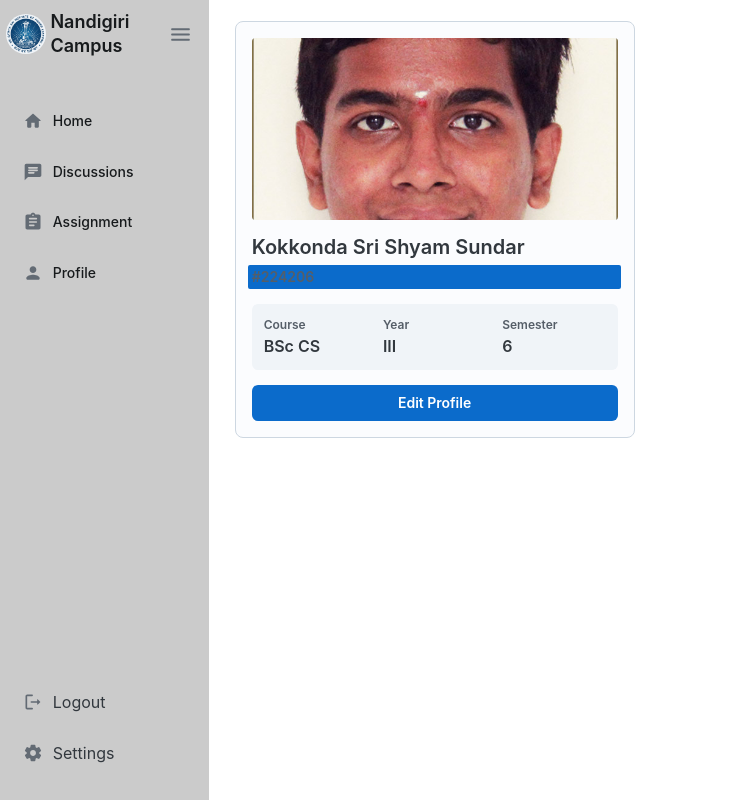
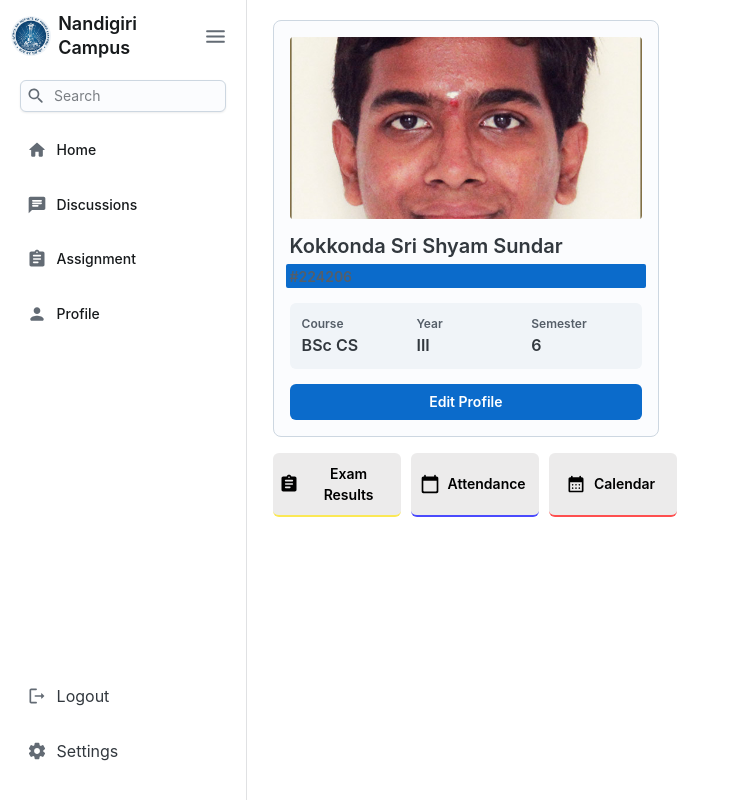
Before and after one commit to sairaj2059/College-Management-System, a React (Create React App) app in the folder frontend/: page /test in a window 1280 px wide. Shown: the whole page, without its empty margins (0-734 px from the left). Built offline with nearby package versions, Linux system fonts and the light colour scheme.

Commit message:
Added Routing of Users

```diff
--- a/frontend/src/App.js
+++ b/frontend/src/App.js
@@ -20,17 +20,17 @@ function App() {
 
       {/* Admin Ony Pages */}
       <Route element={<ProtectedRoute roleRequired={"ADMIN"} />}>
-        <Route path="/admin" element={<AdminDasboard />} />
+        <Route path="/admin/*" element={<AdminDasboard />} />
       </Route>
 
       {/* Student Ony Pages */}
       <Route element={<ProtectedRoute roleRequired={"STUDENT"} />}>
-        <Route path="/student" element={<StudentDashboard />} />
+        <Route path="/student/*" element={<StudentDashboard />} />
       </Route>
 
       {/* Teacher Ony Pages */}
       <Route element={<ProtectedRoute roleRequired={"TEACHER"} />}>
-        <Route path="/teacher" element={<TeacherDashboard />} />
+        <Route path="/teacher/*" element={<TeacherDashboard />} />
       </Route>
 
         <Route path="/reset" element={<ResetPasswordComponent/>}/>
--- a/frontend/src/components/ProtectedRoute.jsx
+++ b/frontend/src/components/ProtectedRoute.jsx
@@ -2,7 +2,6 @@ import { Navigate, Outlet } from "react-router-dom";
 import UserService from "../services/UserService";
 
 function ProtectedRoute({ roleRequired = null }) {
-  console.log("Sairam");
   if (!UserService.isAuthenticated()) {
     return <Navigate to={"/login"}/>;
   }
--- a/frontend/src/components/SignInPageComponent.jsx
+++ b/frontend/src/components/SignInPageComponent.jsx
@@ -173,10 +173,19 @@ export default function SignInPageComponent() {
       if (userData.success) {
         localStorage.setItem('token', userData.token);
         localStorage.setItem('role', userData.role);
-        ProtectedRoute(localStorage.getItem("role"));
+        if (userData.role === "ADMIN") {
+          navigate("/admin");
+        }else if (userData.role === "TEACHER") {
+          navigate("/teacher");
+        }else if(userData.role === "STUDENT"){
+          navigate("/student");
+        }else{
+          alert("Invalid Login Credentials");
+        }
       }
     } catch (error) {
-
+      console.error("Login failed", error);
+      alert("Something went wrong!");
     }
   };
 
--- a/frontend/src/pages/StudentDashboard.jsx
+++ b/frontend/src/pages/StudentDashboard.jsx
@@ -1,7 +1,6 @@
 import React from "react";
 import AspectRatio from "@mui/joy/AspectRatio";
 import Box from "@mui/joy/Box";
-import Button from "@mui/joy/Button";
 import Card from "@mui/joy/Card";
 import CardContent from "@mui/joy/CardContent";
 import Typography from "@mui/joy/Typography";
@@ -21,12 +20,17 @@ import ChatRoundedIcon from "@mui/icons-material/ChatRounded";
 import MenuRoundedIcon from "@mui/icons-material/MenuRounded";
 import SettingsRoundedIcon from "@mui/icons-material/SettingsRounded";
 import LogoutRoundedIcon from "@mui/icons-material/LogoutRounded";
+import SearchRoundedIcon from "@mui/icons-material/SearchRounded";
+import CalendarMonthRounded from "@mui/icons-material/CalendarMonthRounded";
+import CalendarTodayRounded from "@mui/icons-material/CalendarTodayRounded";
 
 import List from "@mui/joy/List";
 import ListItem from "@mui/joy/ListItem";
 import ListItemButton from "@mui/joy/ListItemButton";
 import ListItemContent from "@mui/joy/ListItemContent";
 import Avatar from "@mui/joy/Avatar";
+import Input from "@mui/joy/Input";
+import Button from "@mui/joy/Button";
 
 function UserCard() {
   return (
@@ -36,7 +40,6 @@ function UserCard() {
         position: "relative",
         overflow: { xs: "auto", sm: "initial" },
         mt: "2%",
-        zIndex: 1,
       }}
     >
       <Box
@@ -144,6 +147,8 @@ function StudentDashboard() {
             className="sidebar-container"
             sx={{
               // backgroundColor:'#004071',
+              borderRight: "1px solid",
+              borderColor: "divider",
               width: "20vw",
               height: "100vh",
               display: "flex",
@@ -168,7 +173,14 @@ function StudentDashboard() {
                 <MenuRoundedIcon sx={{ fontSize: 25 }} />
               </IconButton>
             </Box>
-            <List sx={{ mt: "10%", alignSelf: "center", width: "90%" }}>
+
+            <Input
+              sx={{ marginInline: "8%", mt: "3%", paddingInline: "3%" }}
+              size="sm"
+              startDecorator={<SearchRoundedIcon />}
+              placeholder="Search"
+            />
+            <List sx={{ mt: "2%", alignSelf: "center", width: "90%" }}>
               <ListItem sx={{ m: "3%", p: "3%" }}>
                 <ListItemButton sx={{ borderRadius: 7 }}>
                   <HomeRoundedIcon />
@@ -233,10 +245,62 @@ function StudentDashboard() {
             className="main-container"
             sx={{
               width: "100vw",
+              display: "flex",
+              flexDirection: "column",
+              gap: "2%",
             }}
           >
             <UserCard />
-            <Box></Box>
+            <Box
+              className="features-container"
+              sx={{ display: "flex", gap: 1.25 }}
+            >
+              <Button
+                sx={{
+                  backgroundColor: "#ecebeb",
+                  color: "black",
+                  borderBottom: "2px solid #fbe855",
+                  padding:'1%',
+                  width:'10vw',
+                  ":hover":{
+                    backgroundColor:'#e2e1e1'
+                  }
+                }}
+                startDecorator={<AssignmentRoundedIcon />}
+              >
+                Exam Results
+              </Button>
+              <Button
+                sx={{
+                  backgroundColor: "#ecebeb",
+                  color: "black",
+                  borderBottom: "2px solid #4a4afd",
+                  padding:'1%',
+                  width:'10vw',
+                  ":hover":{
+                    backgroundColor:'#e2e1e1'
+                  }
+                }}
+                startDecorator={<CalendarTodayRounded />}
+              >
+                Attendance
+              </Button>
+              <Button
+                sx={{
+                  backgroundColor: "#ecebeb",
+                  color: "black",
+                  borderBottom: "2px solid #fe4f4f",
+                  padding:'1%',
+                  width:'10vw',
+                  ":hover":{
+                    backgroundColor:'#e2e1e1'
+                  }
+                }}
+                startDecorator={<CalendarMonthRounded />}
+              >
+                Calendar
+              </Button>
+            </Box>
           </Box>
         </Box>
       </CssVarsProvider>
--- a/frontend/src/resources/css/studentdashboard.css
+++ b/frontend/src/resources/css/studentdashboard.css
@@ -1,3 +1,11 @@
-.sidebar-container{
+/* .sidebar-container{
     background-color: #cbcbcb;
+} */
+
+.css-1vmkb7f-JoyButton-root{
+    border: 1px solid #fbe855;
+    background-color:#e2e1e1 ;
+    color: black;
+    padding: 1%;
+    width: 10vw;
 }
```
Also changed, not shown: 2 other files (tests, documents, lock files or other folders).
